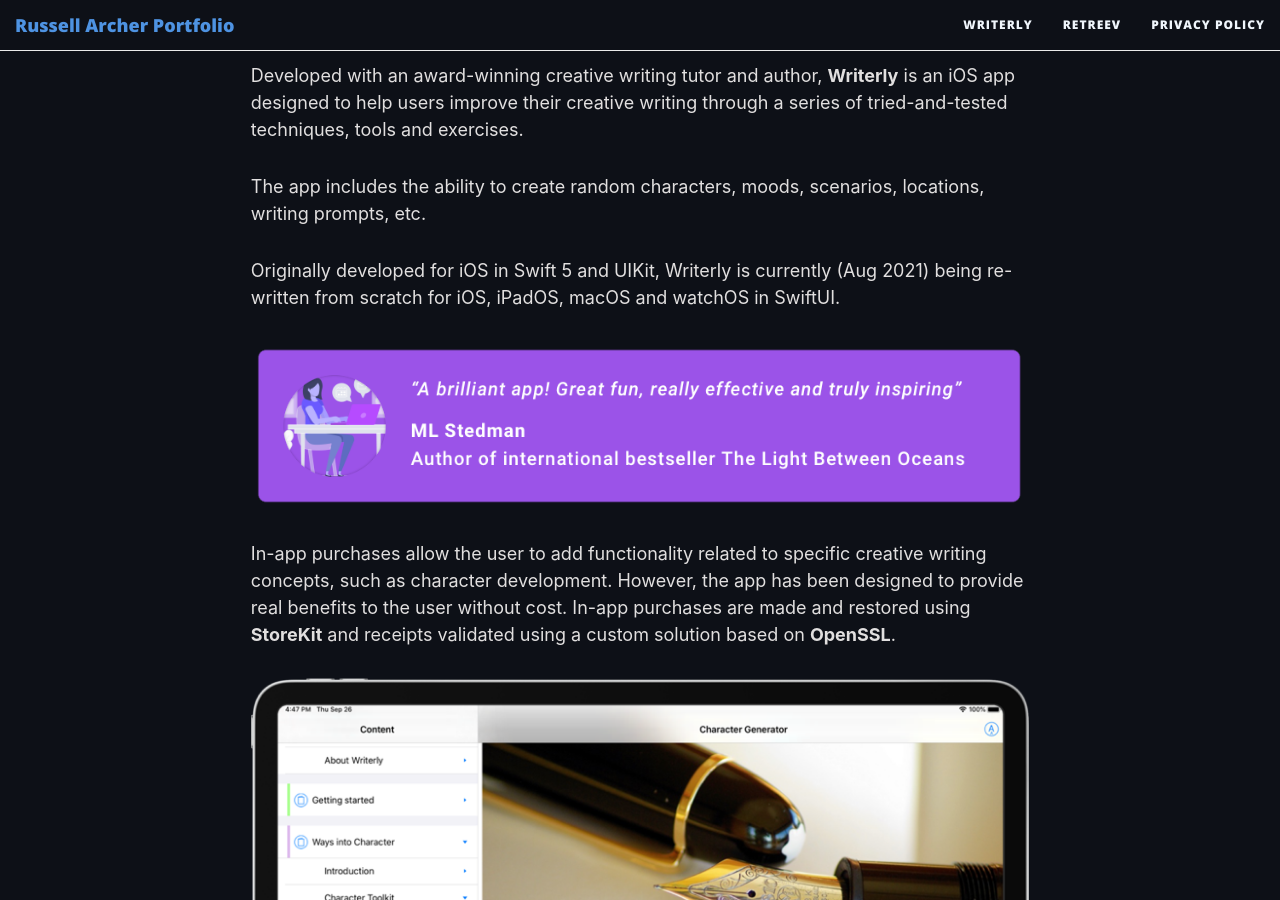
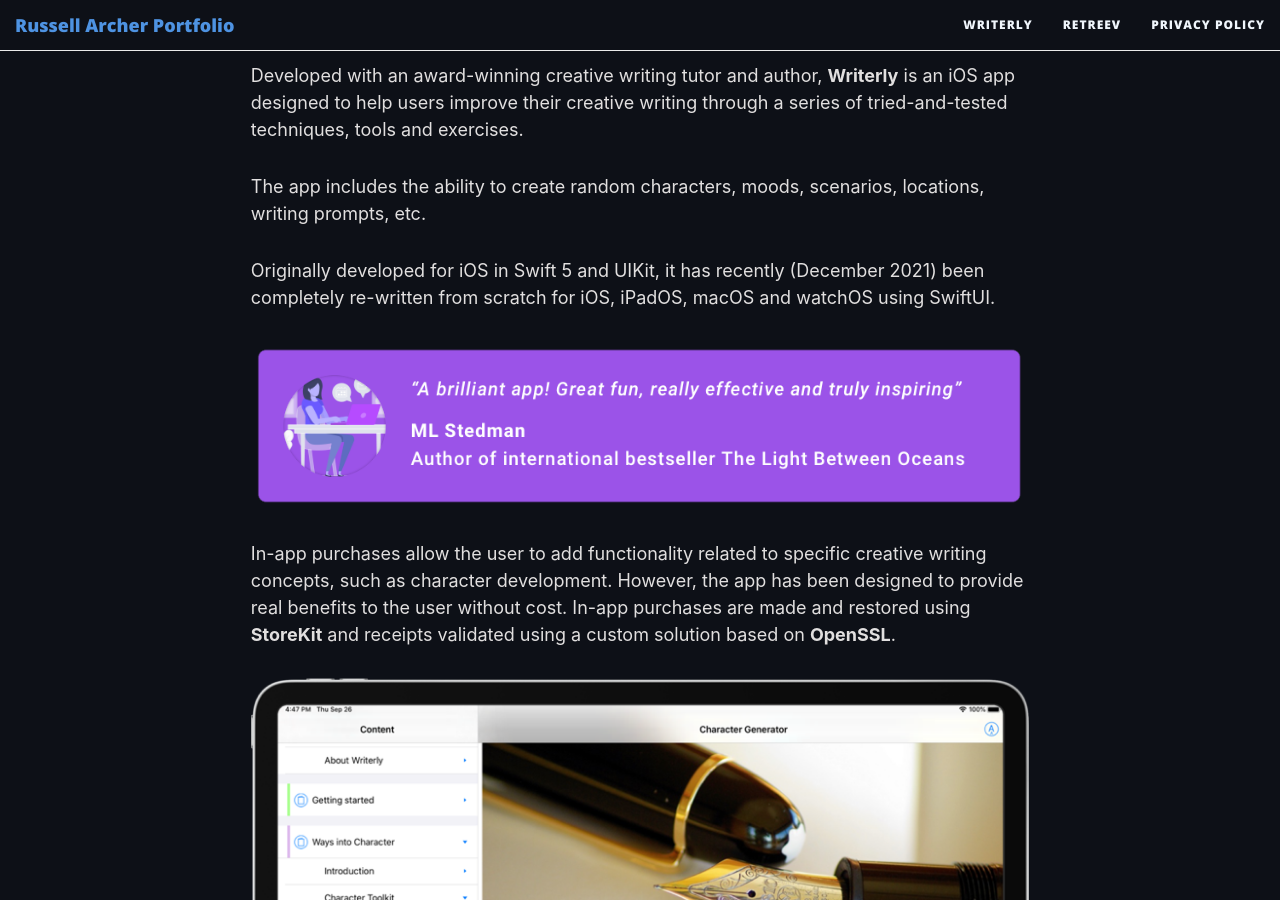
Before and after one commit to russell-archer/russell-archer.github.io, a Jekyll site: the page built from index.md, in a window 1280 px wide and 900 px high, scrolled down 1550 px. Built offline with Jekyll 4.4.1, drawn with Linux system fonts in a browser that asks for light colours; nearby versions of some CDN libraries.

Commit message:
Updated index for writerly 2
Signed-off-by: Russell Archer <russell.archer@mac.com>

```diff
--- a/index.md
+++ b/index.md
@@ -72,8 +72,8 @@
 
 The app includes the ability to create random characters, moods, scenarios, locations, writing prompts, etc.
 
-Originally developed for iOS in Swift 5 and UIKit, Writerly is currently (Aug 2021) being re-written from scratch for
-iOS, iPadOS, macOS and watchOS in SwiftUI.
+Originally developed for iOS in Swift 5 and UIKit, it has recently (December 2021) been completely re-written from scratch for
+iOS, iPadOS, macOS and watchOS using SwiftUI.
 
 <p align="center">
     <a href="https://russell-archer.github.io/Writerly/">
```
Also changed, not shown: other parts of index.md (+1 -1 lines).
